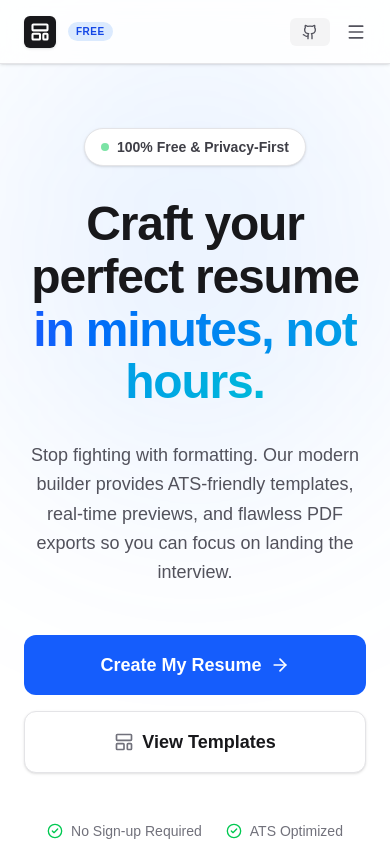
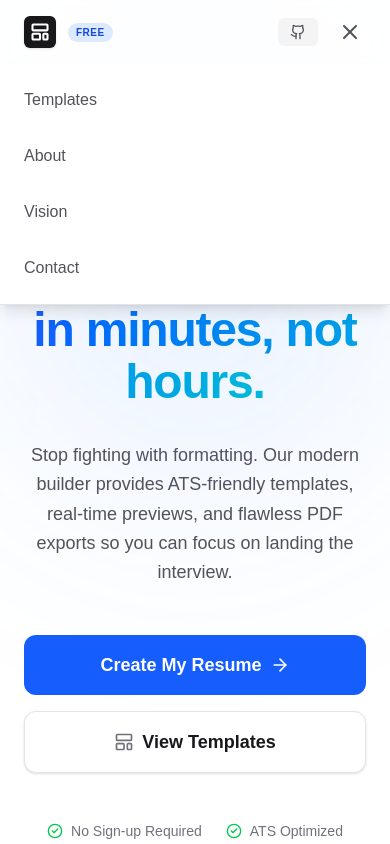
Before and after one commit to amalendu315/proresume-builder, a Next.js app: page / in a window 390 px wide. Both pictures are taken after a click on the button 356 px from the left and 31 px from the top of the page. Shown: the top 844 px of the page. Built offline with nearby package versions, Linux system fonts and the light colour scheme.

Commit message:
mobile view menu updated

```diff
--- a/src/components/shared/header.jsx
+++ b/src/components/shared/header.jsx
@@ -1,5 +1,7 @@
-import React from "react";
-import { LayoutTemplate, Menu } from "lucide-react";
+"use client";
+
+import React, { useState } from "react";
+import { LayoutTemplate, Menu, X } from "lucide-react";
 
 const Github = ({ size = 24, className = "" }) => (
   <svg
@@ -20,8 +22,11 @@ const Github = ({ size = 24, className = "" }) => (
 );
 
 export default function Header({ rightControls }) {
+  const [isMobileMenuOpen, setIsMobileMenuOpen] = useState(false);
+
   return (
-    <header className="fixed top-0 left-0 right-0 h-16 bg-white/80 backdrop-blur-md border-b border-zinc-200 flex items-center justify-between px-6 z-40 print:hidden shadow-sm">
+    <header className="fixed top-0 left-0 right-0 bg-white/80 backdrop-blur-md border-b border-zinc-200 z-40 print:hidden shadow-sm">
+      <div className="flex items-center justify-between px-6 h-16">
         <div className="flex items-center gap-8">
           {/* Brand Logo & Name */}
           <a href="/" className="flex items-center gap-2 cursor-pointer">
@@ -38,9 +43,12 @@ export default function Header({ rightControls }) {
             </div>
           </a>
 
-        {/* Main Navigation Links */}
+          {/* Main Navigation Links (Desktop) */}
           <nav className="hidden md:flex items-center gap-6 text-sm font-semibold text-zinc-500">
-          <a href="/templates" className="hover:text-zinc-900 transition-colors">
+            <a
+              href="/templates"
+              className="hover:text-zinc-900 transition-colors"
+            >
               Templates
             </a>
             <a href="/about" className="hover:text-zinc-900 transition-colors">
@@ -49,7 +57,10 @@ export default function Header({ rightControls }) {
             <a href="/vision" className="hover:text-zinc-900 transition-colors">
               Vision
             </a>
-          <a href="/contact" className="hover:text-zinc-900 transition-colors">
+            <a
+              href="/contact"
+              className="hover:text-zinc-900 transition-colors"
+            >
               Contact
             </a>
           </nav>
@@ -74,11 +85,49 @@ export default function Header({ rightControls }) {
             </a>
           )}
 
-        {/* Mobile Menu Icon */}
-        <button className="md:hidden text-zinc-600 hover:text-zinc-900">
-          <Menu size={20} />
+          {/* Mobile Menu Icon Toggle */}
+          <button
+            className="md:hidden text-zinc-600 hover:text-zinc-900 p-1"
+            onClick={() => setIsMobileMenuOpen(!isMobileMenuOpen)}
+          >
+            {isMobileMenuOpen ? <X size={24} /> : <Menu size={24} />}
           </button>
         </div>
+      </div>
+
+      {/* Mobile Navigation Dropdown */}
+      {isMobileMenuOpen && (
+        <div className="md:hidden absolute top-16 left-0 right-0 bg-white border-b border-zinc-200 px-6 py-4 flex flex-col gap-4 shadow-lg animate-in slide-in-from-top-2 duration-200">
+          <a
+            href="/templates"
+            onClick={() => setIsMobileMenuOpen(false)}
+            className="text-zinc-600 hover:text-zinc-900 font-medium py-2"
+          >
+            Templates
+          </a>
+          <a
+            href="/about"
+            onClick={() => setIsMobileMenuOpen(false)}
+            className="text-zinc-600 hover:text-zinc-900 font-medium py-2"
+          >
+            About
+          </a>
+          <a
+            href="/vision"
+            onClick={() => setIsMobileMenuOpen(false)}
+            className="text-zinc-600 hover:text-zinc-900 font-medium py-2"
+          >
+            Vision
+          </a>
+          <a
+            href="/contact"
+            onClick={() => setIsMobileMenuOpen(false)}
+            className="text-zinc-600 hover:text-zinc-900 font-medium py-2"
+          >
+            Contact
+          </a>
+        </div>
+      )}
     </header>
   );
 }
```
Lines whose indentation alone changed are shown as unchanged.
